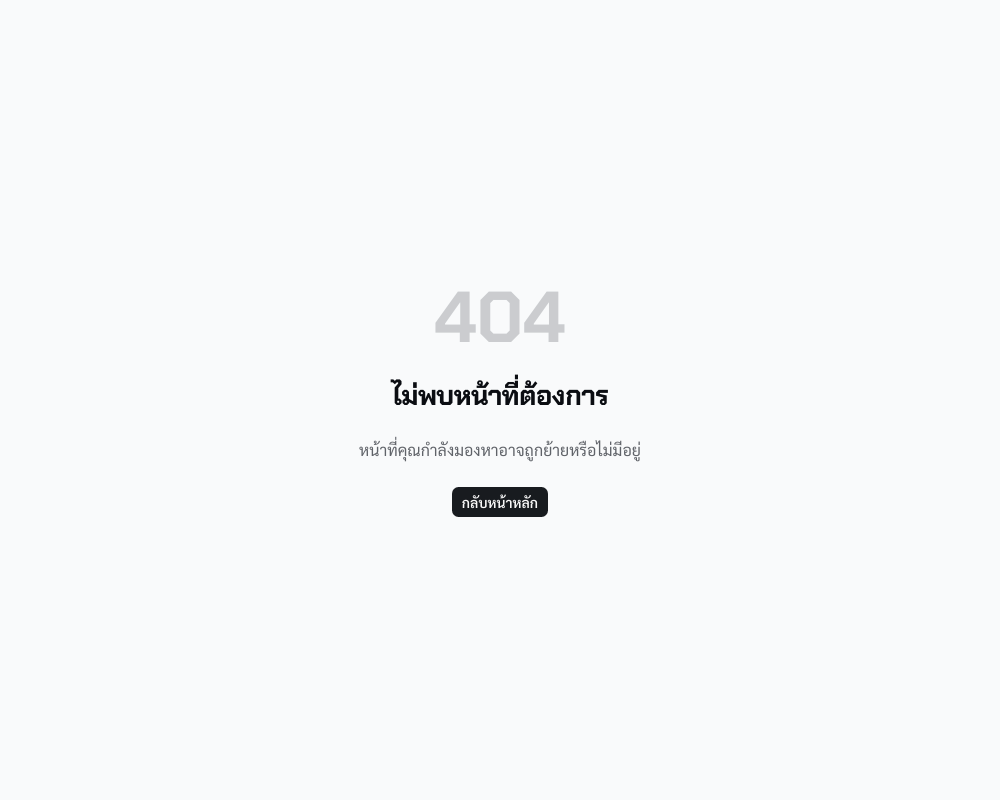
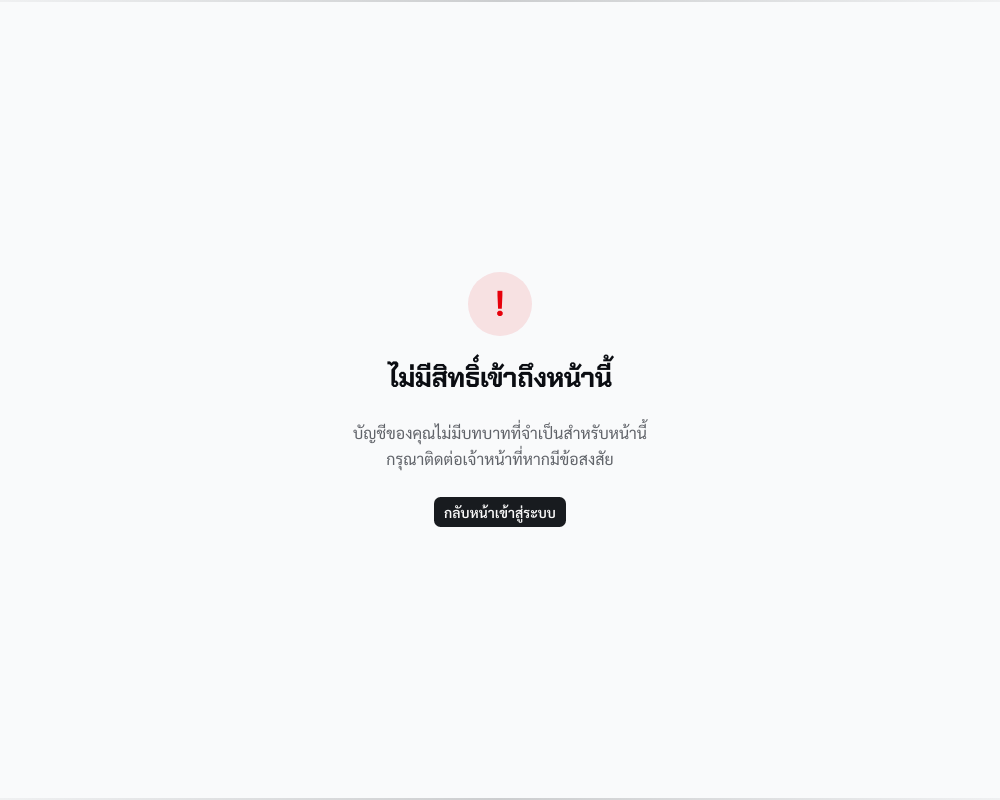
Before and after one commit to NURSE-IT-INTERN-2026/FON_Research_Tools, a Next.js app: page /researchtool/forbidden in a window 1280 px wide. Before the commit this address had no page. Shown: the whole page, without its empty margins (140-1140 px from the left). Built offline with nearby package versions, Linux system fonts and the light colour scheme.

Commit message:
feat: add ForbiddenPage component with Thai language support and navigation to login

```diff
--- a/next.config.ts
+++ b/next.config.ts
@@ -3,6 +3,7 @@ import type { NextConfig } from "next";
 const nextConfig: NextConfig = {
   basePath: "/researchtool",
   serverExternalPackages: ["pdfkit"],
+  allowedDevOrigins: ["*.ngrok-free.app", "*.ngrok.app", "*.ngrok.io"],
   experimental: {
     authInterrupts: true,
     serverActions: {
--- /dev/null
+++ b/src/app/forbidden/page.tsx
@@ -0,0 +1,27 @@
+import Link from "next/link";
+import { Button } from "@/components/ui/button";
+
+export default function ForbiddenPage() {
+  return (
+    <div className="flex min-h-screen flex-col items-center justify-center p-4 relative">
+      <div className="absolute inset-0 overflow-hidden pointer-events-none">
+        <div className="absolute top-0 left-0 w-full h-[2px] bg-gradient-to-r from-transparent via-primary/20 to-transparent" />
+        <div className="absolute bottom-0 left-0 w-full h-[2px] bg-gradient-to-r from-transparent via-primary/20 to-transparent" />
+      </div>
+
+      <div className="flex flex-col items-center gap-6 text-center max-w-md relative z-10">
+        <div className="flex h-16 w-16 items-center justify-center rounded-full bg-destructive/10">
+          <span className="text-3xl font-heading font-bold text-destructive">!</span>
+        </div>
+        <h1 className="font-heading text-2xl font-bold tracking-tight">ไม่มีสิทธิ์เข้าถึงหน้านี้</h1>
+        <p className="text-muted-foreground leading-relaxed">
+          บัญชีของคุณไม่มีบทบาทที่จำเป็นสำหรับหน้านี้<br />
+          กรุณาติดต่อเจ้าหน้าที่หากมีข้อสงสัย
+        </p>
+        <Button asChild className="font-semibold">
+          <Link href="/admin/login">กลับหน้าเข้าสู่ระบบ</Link>
+        </Button>
+      </div>
+    </div>
+  );
+}
```
